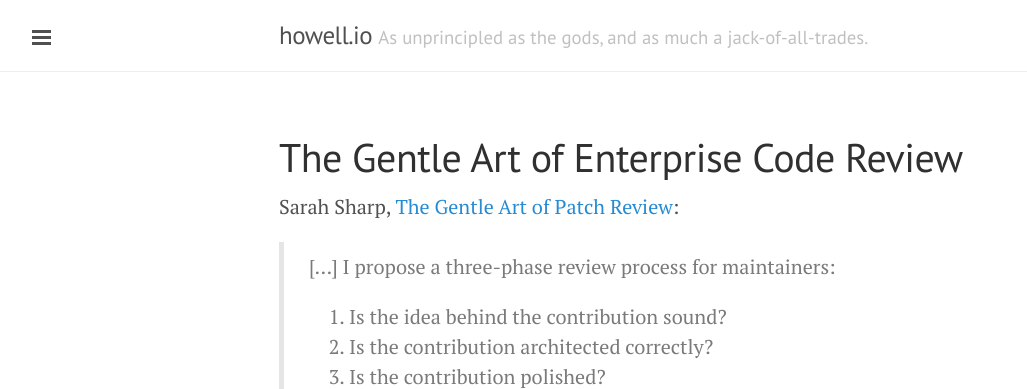
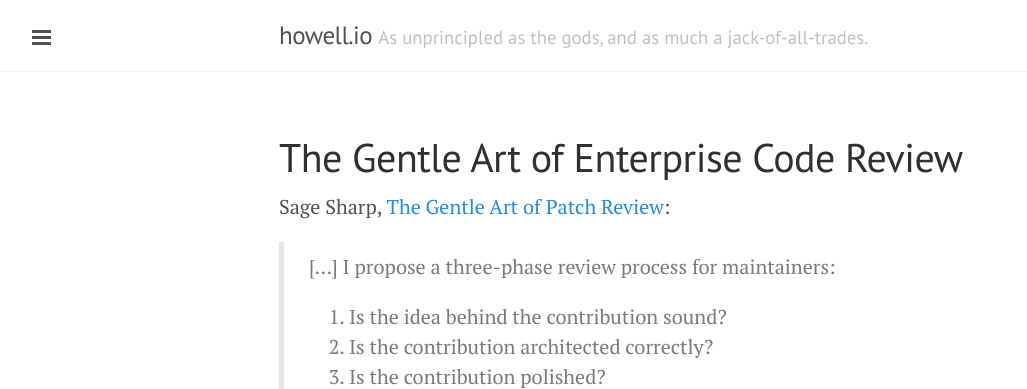
Before and after one commit to dehowell/dehowell.github.io, a Jekyll site: the page built from src/_posts/2014-11-13-the-gentle-art-of-enterprise-code-review.md, in a window 1280 px wide. Shown: the top 389 px of the page, without its empty margins (1-1028 px from the left). Built offline with Jekyll 4.4.1, drawn with Linux system fonts in a browser that asks for light colours.

Commit message:
Correct Sage Sharp's name

```diff
--- a/src/_posts/2014-11-13-the-gentle-art-of-enterprise-code-review.md
+++ b/src/_posts/2014-11-13-the-gentle-art-of-enterprise-code-review.md
@@ -3,7 +3,7 @@ title: "The Gentle Art of Enterprise Code Review"
 layout: post
 ---
 
-Sarah Sharp, [The Gentle Art of Patch Review][ref1]:
+Sage Sharp, [The Gentle Art of Patch Review][ref1]:
 
 > [&hellip;] I propose a three-phase review process for maintainers:
 >
@@ -25,4 +25,4 @@ Resolving issues found in phase one or phase two requires courage on the part of
 
 But once you get the architecture ironed out, please do push for more semantic naming. It really does make life easier in long run!
 
-[ref1]: http://sarah.thesharps.us/2014/09/01/the-gentle-art-of-patch-review/
+[ref1]: http://sage.thesharps.us/2014/09/01/the-gentle-art-of-patch-review/
```
